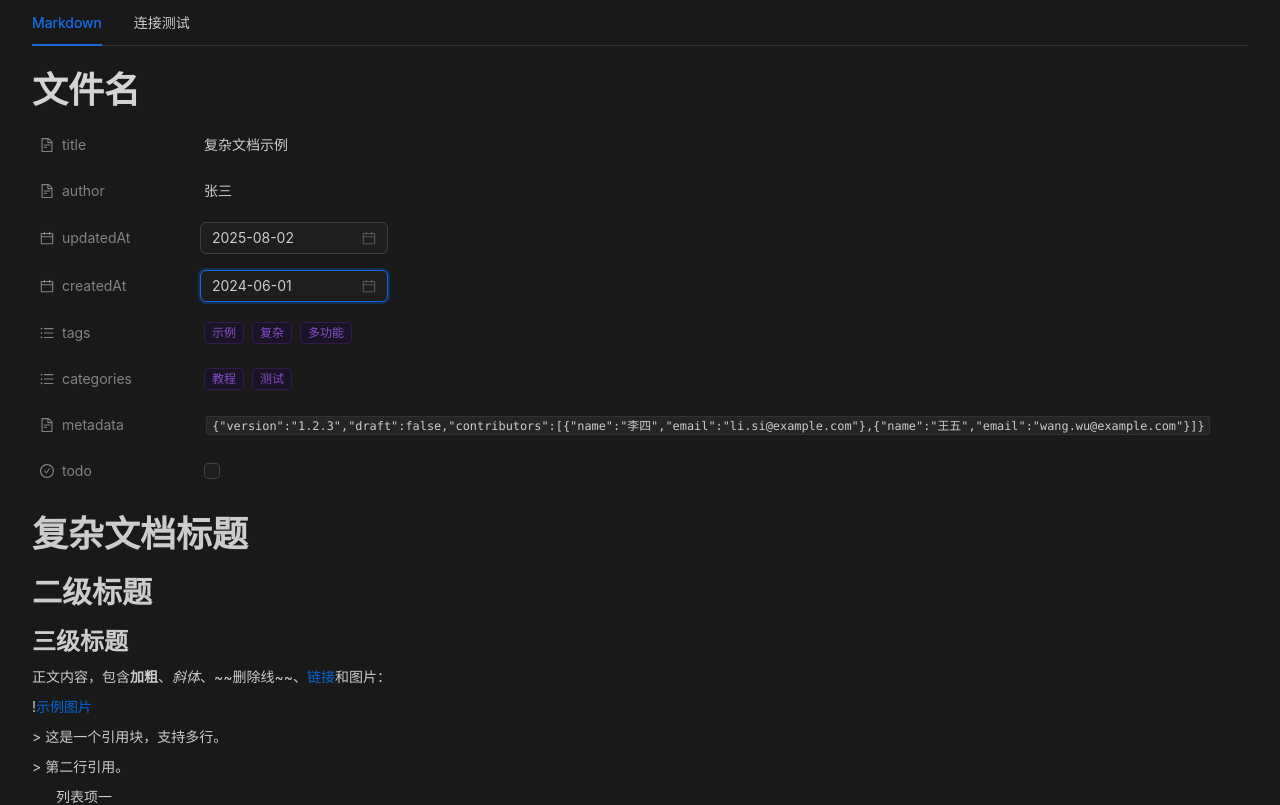
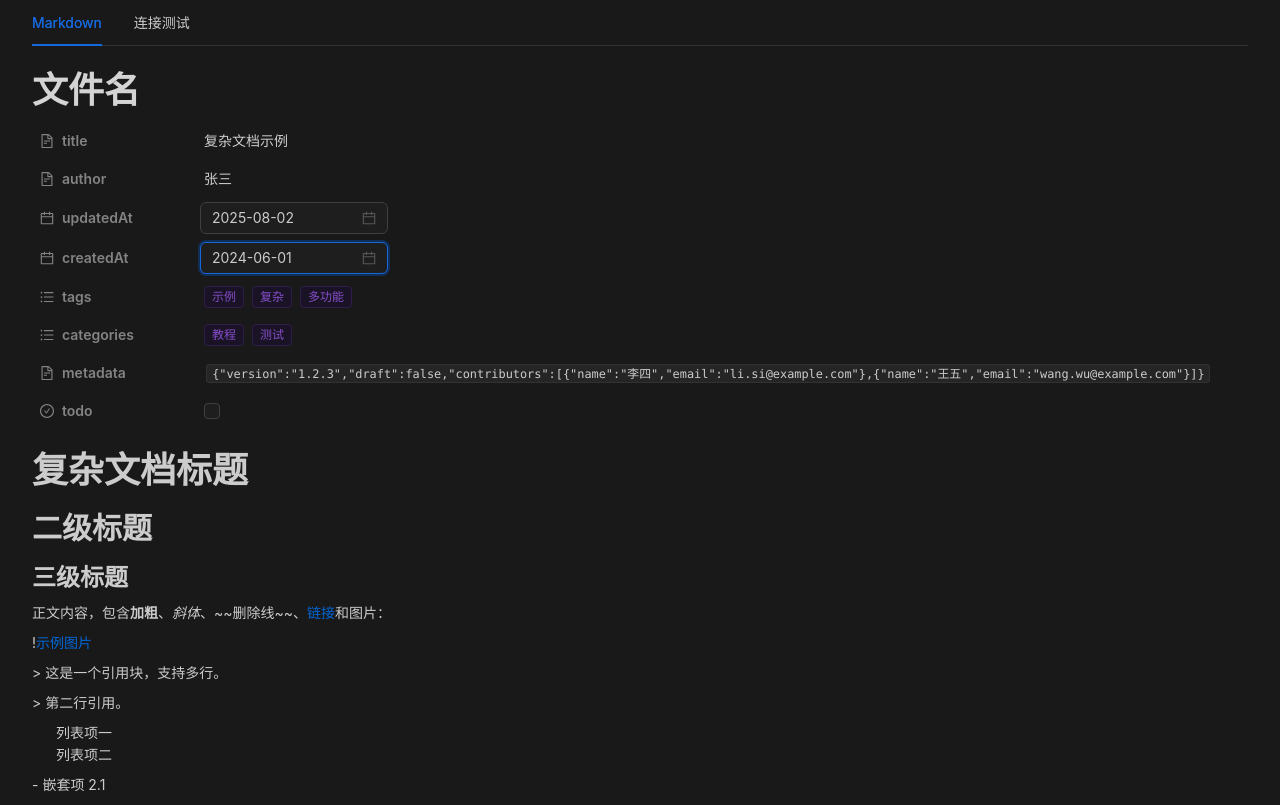
Before and after one commit to helloooooooooooooo97/markdown-vscode-extension, a React (Vite) app in the folder webview/: page / in a window 1280 px wide. Shown: the top 805 px of the page. Built offline with nearby package versions, Linux system fonts and the light colour scheme.

Commit message:
优化 BlockFrontMatter 组件，调整样式以提升用户交互体验，更新数组输入组件以简化代码结构，增强可维护性。

```diff
--- a/webview/src/components/markdown/BlockFrontMatter/index.tsx
+++ b/webview/src/components/markdown/BlockFrontMatter/index.tsx
@@ -36,13 +36,12 @@ export const FrontmatterComponent: React.FC<{
             {Object.entries(editingData).map(([key, value]) => {
                 const dataType = getDataType(value);
                 const isEditing = editingKey === key;
-
                 return (
                     <div
                         key={key}
-                        className="flex gap-20 py-1 hover:bg-[#252526] rounded-md px-2"
+                        className="flex gap-20 hover:bg-[#252526] rounded-md px-2 cursor-pointer"
                     >
-                        <div className="w-20 flex items-center gap-2 text-[#838383]">
+                        <div className="w-20 flex items-center gap-2 text-[#838383] font-semibold">
                             {/* 图标 */}
                             <div>
                                 {getTypeIcon(dataType)}
--- a/webview/src/components/markdown/BlockFrontMatter/input/Array.tsx
+++ b/webview/src/components/markdown/BlockFrontMatter/input/Array.tsx
@@ -1,7 +1,5 @@
 import React, { useState } from "react";
 import { Tag, Select } from "antd";
-
-const { Option } = Select;
 
 // 数组类型输入组件
 const ArrayInput: React.FC<{
```
